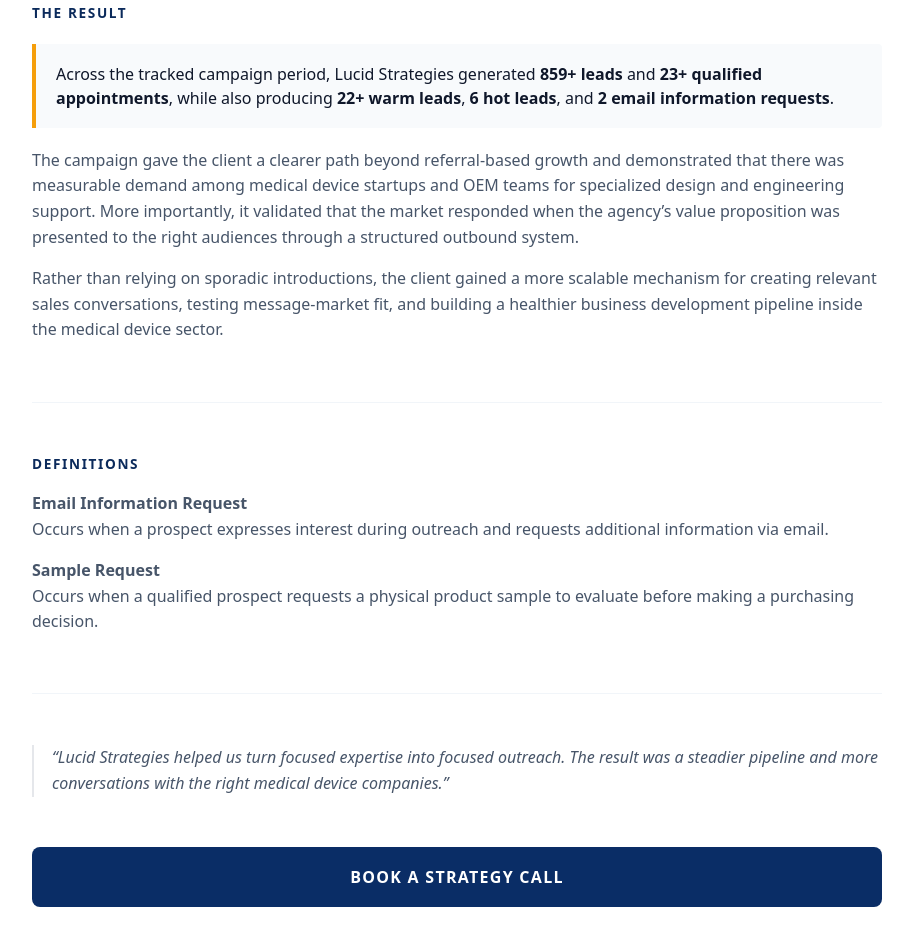
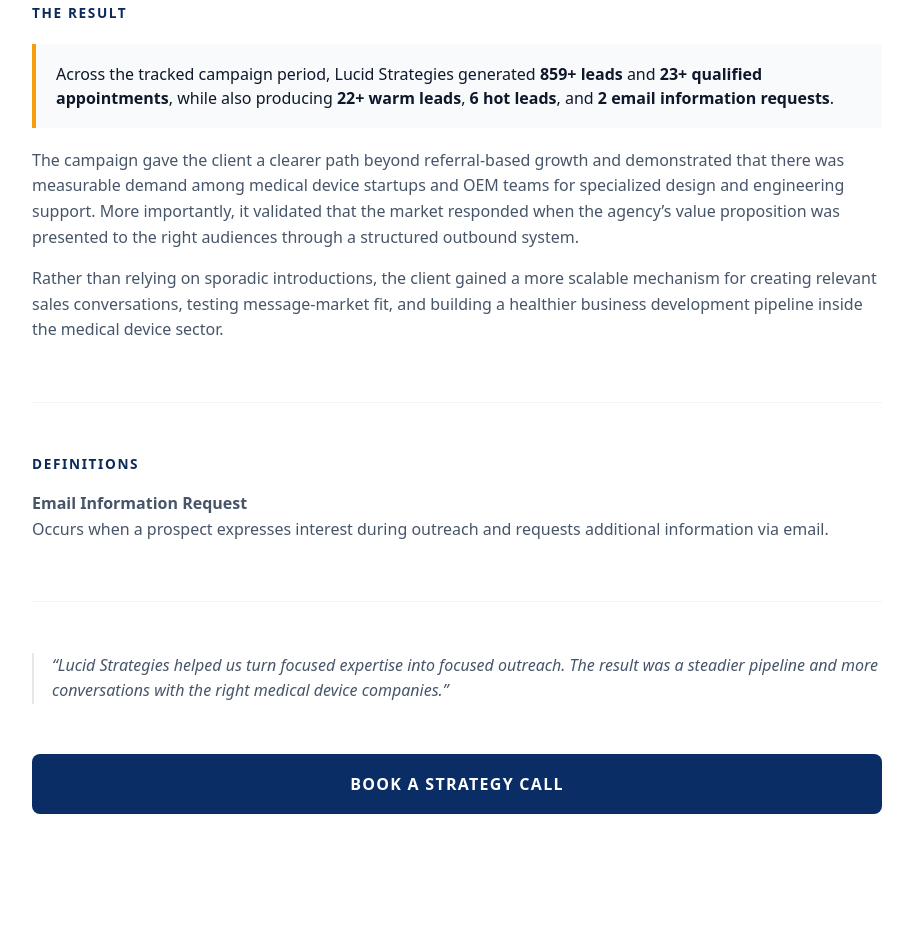
Before and after one commit to support245/fly-case-study, a plain HTML site: page index.html in a window 1280 px wide. Shown: the part 3078-4023 px from the top of the page, without its empty margins (183-1096 px from the left). Drawn offline with Linux system fonts and the light colour scheme.

Commit message:
Update index.html

```diff
--- a/index.html
+++ b/index.html
@@ -422,11 +422,6 @@
 <strong>Email Information Request</strong><br>
 Occurs when a prospect expresses interest during outreach and requests additional information via email.
 </p>
-
-<p>
-<strong>Sample Request</strong><br>
-Occurs when a qualified prospect requests a physical product sample to evaluate before making a purchasing decision.
-</p>
 </div>
 
 <p class="quote">
```
